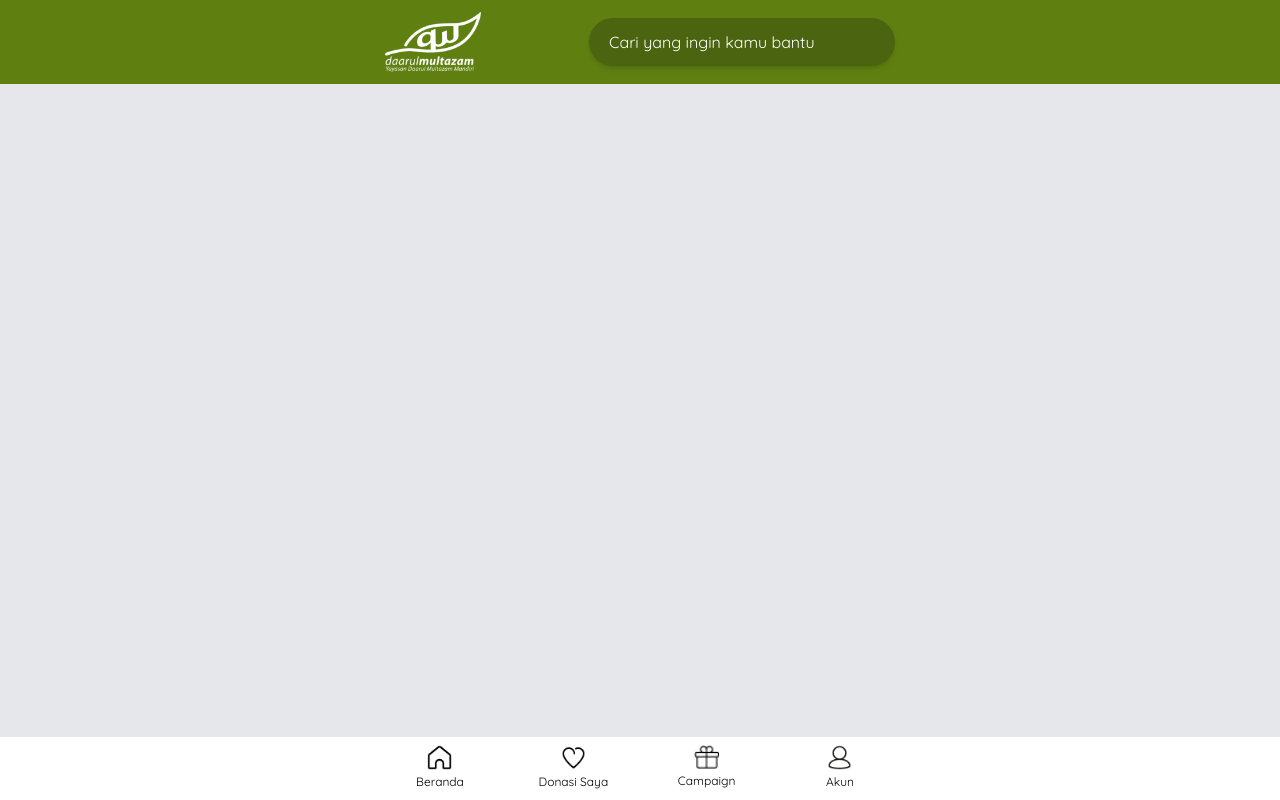
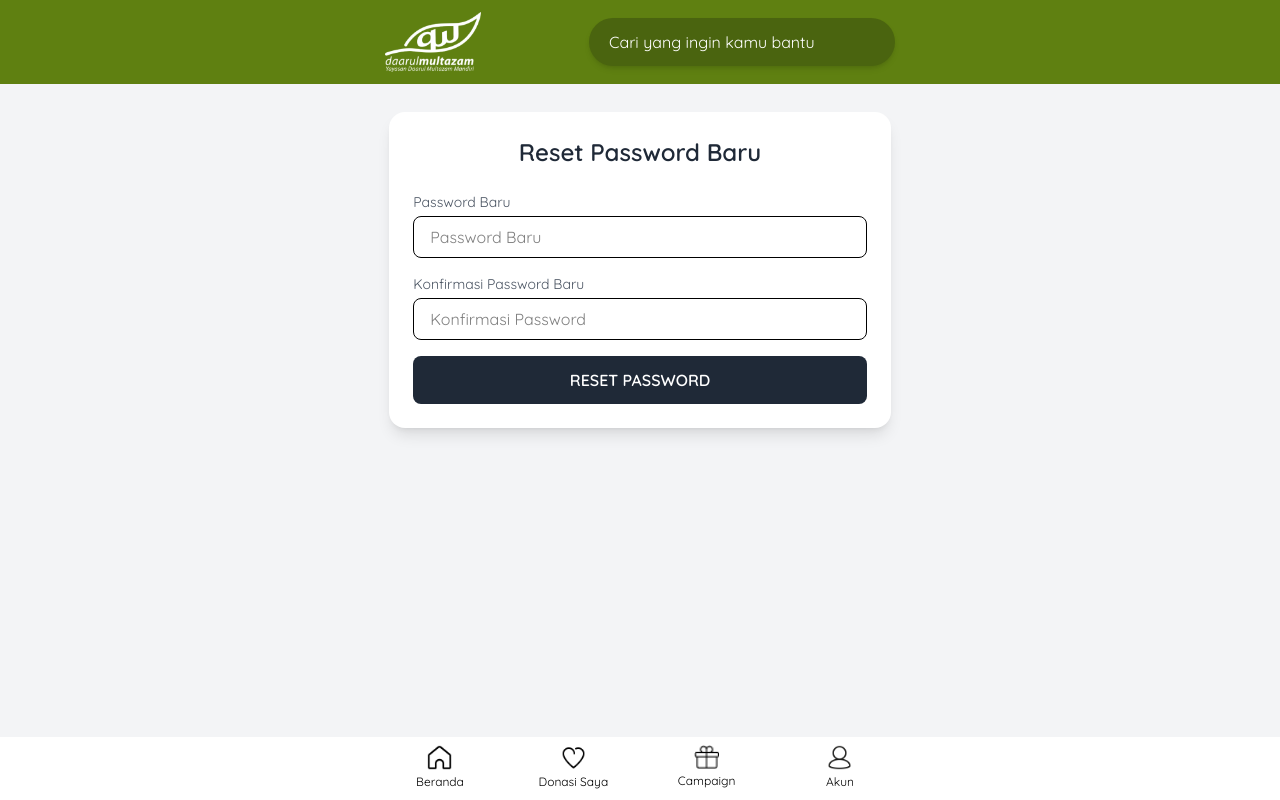
Before and after one commit to Junaidibiz/donasi-front, a Vue app: page /reset-password in a window 1280 px wide. Built offline with nearby package versions, Linux system fonts and the light colour scheme.

Commit message:
Menambahkan fitur lupa password sebelum login di front-end

```diff
--- a/src/router/index.js
+++ b/src/router/index.js
@@ -114,6 +114,18 @@ const routes = [
     component: () =>
       import(/* webpackChunkName: "search" */ "../views/search/Index.vue"),
   },
+
+  // --- TAMBAHKAN ROUTE BARU DI SINI ---
+  {
+    path: "/forgot-password",
+    name: "forgot-password",
+    component: () => import("@/views/auth/ForgotPassword.vue"),
+  },
+  {
+    path: "/reset-password", // tidak perlu /:token karena kita pakai query param
+    name: "reset-password",
+    component: () => import("@/views/auth/ResetPassword.vue"),
+  },
 ];
 
 // Create router
--- a/src/store/module/auth.js
+++ b/src/store/module/auth.js
@@ -43,18 +43,13 @@ const auth = {
           password_confirmation: user.password_confirmation,
         })
           .then((response) => {
-            // PASTIKAN PENGAMBILAN TOKEN DAN USER SESUAI DENGAN RESPON BACKEND
             const token = response.data.access_token;
             const user = response.data.donatur;
-
             localStorage.setItem("token", token);
             localStorage.setItem("user", JSON.stringify(user));
-
             Api.defaults.headers.common["Authorization"] = `Bearer ${token}`;
-
             commit("AUTH_SUCCESS", token, user);
             commit("GET_USER", user);
-
             resolve(response);
           })
           .catch((error) => {
@@ -73,63 +68,77 @@ const auth = {
         })
         .catch((error) => {
           console.error("Error fetching user data:", error);
-          // Jika ada error saat mendapatkan user, mungkin token tidak valid, lakukan logout
           if (error.response && error.response.status === 401) {
-            // Unauthorized
             commit("AUTH_LOGOUT");
             localStorage.removeItem("token");
             localStorage.removeItem("user");
             delete Api.defaults.headers.common["Authorization"];
-            // Bisa juga redirect ke halaman login di sini jika diinginkan
           }
         });
     },
     //action logout
     logout({ commit }) {
       return new Promise((resolve) => {
-        // API request to backend to invalidate token (optional, but good practice for security)
-        // Api.post('/logout').then(() => { /* handle success */ }).catch(() => { /* handle error */ });
-
         commit("AUTH_LOGOUT");
-
         localStorage.removeItem("token");
         localStorage.removeItem("user");
-
         delete Api.defaults.headers.common["Authorization"];
-
         resolve();
       });
     },
     //action login
     login({ commit }, user) {
-      // <-- ACTION LOGIN BARU
       return new Promise((resolve, reject) => {
         Api.post("/login", {
-          // <-- Endpoint Login Laravel
           email: user.email,
           password: user.password,
         })
           .then((response) => {
-            // PASTIKAN PENGAMBILAN TOKEN DAN USER SESUAI DENGAN RESPON BACKEND
-            const token = response.data.access_token; // <-- Ambil access_token
-            const user = response.data.donatur; // <-- Ambil donatur
-
-            localStorage.setItem("token", token); // <-- Simpan token ke localStorage
-            localStorage.setItem("user", JSON.stringify(user)); // <-- Simpan user ke localStorage
-
-            Api.defaults.headers.common["Authorization"] = `Bearer ${token}`; // <-- Atur header Authorization
-
-            commit("AUTH_SUCCESS", token, user); // <-- Commit AUTH_SUCCESS
-            commit("GET_USER", user); // <-- Commit GET_USER
-
-            resolve(response); // <-- Resolve promise
+            const token = response.data.access_token;
+            const user = response.data.donatur;
+            localStorage.setItem("token", token);
+            localStorage.setItem("user", JSON.stringify(user));
+            Api.defaults.headers.common["Authorization"] = `Bearer ${token}`;
+            commit("AUTH_SUCCESS", token, user);
+            commit("GET_USER", user);
+            resolve(response);
           })
           .catch((error) => {
-            localStorage.removeItem("token"); // <-- Hapus token jika login gagal
-            reject(error.response.data); // <-- Reject promise dengan error
+            localStorage.removeItem("token");
+            reject(error.response.data);
           });
       });
     },
+
+    // ========================================================
+    //         TAMBAHKAN DUA ACTION BARU DI SINI
+    // ========================================================
+
+    forgotPassword({ commit }, payload) {
+      return new Promise((resolve, reject) => {
+        Api.post("/forgot-password", payload)
+          .then((response) => {
+            resolve(response.data);
+          })
+          .catch((error) => {
+            reject(error.response.data);
+          });
+      });
+    },
+
+    resetPassword({ commit }, payload) {
+      return new Promise((resolve, reject) => {
+        Api.post("/reset-password", payload)
+          .then((response) => {
+            resolve(response.data);
+          })
+          .catch((error) => {
+            reject(error.response.data);
+          });
+      });
+    },
+
+    // ========================================================
   },
   //getters
   getters: {
--- /dev/null
+++ b/src/views/auth/ForgotPassword.vue
@@ -0,0 +1,66 @@
+<template>
+  <div class="pb-20 pt-24 bg-gray-100 min-h-screen">
+    <div class="container mx-auto grid grid-cols-1 p-4 sm:w-full md:w-5/12">
+      <div class="bg-white rounded-2xl shadow-lg p-6 w-full max-w-lg mx-auto">
+        <h2 class="text-2xl font-semibold text-gray-800 mb-2 text-center">
+          Lupa Password
+        </h2>
+        <p class="text-sm text-gray-600 text-center mb-6">
+          Masukkan email Anda dan kami akan mengirimkan link untuk mereset
+          password.
+        </p>
+        <form @submit.prevent="sendLink" class="space-y-4">
+          <div>
+            <label class="block text-sm text-gray-600 mb-1" for="email"
+              >Alamat Email</label
+            >
+            <input
+              v-model="email"
+              type="email"
+              id="email"
+              placeholder="Alamat Email"
+              class="w-full px-4 py-2 border rounded-lg focus:outline-none"
+              required
+            />
+          </div>
+          <button
+            type="submit"
+            class="w-full bg-gray-800 hover:bg-gray-900 text-white font-semibold py-3 rounded-lg"
+          >
+            KIRIM LINK
+          </button>
+        </form>
+      </div>
+    </div>
+  </div>
+</template>
+
+<script>
+import { ref } from "vue";
+import { useStore } from "vuex";
+import { useToast } from "vue-toastification";
+
+export default {
+  name: "ForgotPasswordComponent",
+  setup() {
+    const email = ref("");
+    const store = useStore();
+    const toast = useToast();
+
+    function sendLink() {
+      store
+        .dispatch("auth/forgotPassword", { email: email.value })
+        .then(() => {
+          toast.success(
+            "Link reset password telah dikirim, silakan cek email Anda."
+          );
+        })
+        .catch((error) => {
+          toast.error(error.message || "Terjadi kesalahan.");
+        });
+    }
+
+    return { email, sendLink };
+  },
+};
+</script>
--- a/src/views/auth/Login.vue
+++ b/src/views/auth/Login.vue
@@ -30,6 +30,15 @@
               placeholder="Password"
               class="w-full px-4 py-2 border border-gray-300 rounded-lg focus:ring-2 focus:ring-gray-800 focus:outline-none"
             />
+          </div>
+
+          <div class="text-right">
+            <router-link
+              :to="{ name: 'forgot-password' }"
+              class="text-sm text-gray-600 hover:text-gray-800 hover:underline"
+            >
+              Lupa Password?
+            </router-link>
           </div>
           <button
             type="submit"
--- /dev/null
+++ b/src/views/auth/ResetPassword.vue
@@ -0,0 +1,88 @@
+<template>
+  <div class="pb-20 pt-24 bg-gray-100 min-h-screen">
+    <div class="container mx-auto grid grid-cols-1 p-4 sm:w-full md:w-5/12">
+      <div class="bg-white rounded-2xl shadow-lg p-6 w-full max-w-lg mx-auto">
+        <h2 class="text-2xl font-semibold text-gray-800 mb-6 text-center">
+          Reset Password Baru
+        </h2>
+        <form @submit.prevent="reset" class="space-y-4">
+          <div>
+            <label class="block text-sm text-gray-600 mb-1"
+              >Password Baru</label
+            >
+            <input
+              v-model="form.password"
+              type="password"
+              placeholder="Password Baru"
+              class="w-full px-4 py-2 border rounded-lg"
+              required
+            />
+          </div>
+          <div>
+            <label class="block text-sm text-gray-600 mb-1"
+              >Konfirmasi Password Baru</label
+            >
+            <input
+              v-model="form.password_confirmation"
+              type="password"
+              placeholder="Konfirmasi Password"
+              class="w-full px-4 py-2 border rounded-lg"
+              required
+            />
+          </div>
+          <button
+            type="submit"
+            class="w-full bg-gray-800 hover:bg-gray-900 text-white font-semibold py-3 rounded-lg"
+          >
+            RESET PASSWORD
+          </button>
+        </form>
+      </div>
+    </div>
+  </div>
+</template>
+
+<script>
+import { reactive, onMounted } from "vue";
+import { useStore } from "vuex";
+import { useRoute, useRouter } from "vue-router";
+import { useToast } from "vue-toastification";
+
+export default {
+  name: "ResetPasswordComponent",
+  setup() {
+    const store = useStore();
+    const route = useRoute();
+    const router = useRouter();
+    const toast = useToast();
+
+    const form = reactive({
+      email: "",
+      password: "",
+      password_confirmation: "",
+      token: "",
+    });
+
+    onMounted(() => {
+      form.email = route.query.email;
+      form.token = route.query.token;
+    });
+
+    function reset() {
+      store
+        .dispatch("auth/resetPassword", form)
+        .then(() => {
+          toast.success("Password berhasil direset! Silakan login.");
+          router.push({ name: "login" });
+        })
+        .catch((error) => {
+          toast.error(
+            error.message || "Token tidak valid atau sudah kedaluwarsa."
+          );
+        });
+    }
+
+    return { form, reset };
+  },
+};
+</script>
```
